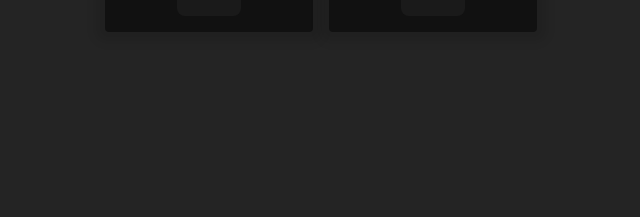
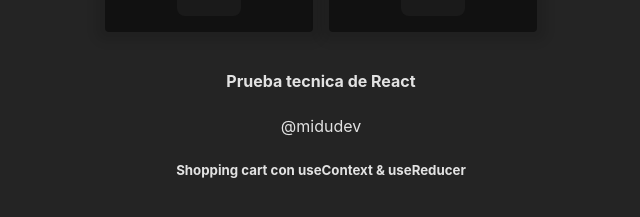
Before and after one commit to eub1/aprendiendo-react, a React (Vite) app in the folder projects/06-shopping-cart/: page / in a window 1280 px wide. Shown: the part 1445-1662 px from the top of the page, without its empty margins (319-959 px from the left). Before the commit the page ends 1525 px from the top, so only its background shows below. Built offline with nearby package versions, Linux system fonts and the light colour scheme.

Commit message:
create Footer component

```diff
--- a/projects/06-shopping-cart/src/App.jsx
+++ b/projects/06-shopping-cart/src/App.jsx
@@ -2,6 +2,7 @@
 import { Products } from './components/Products.jsx'
 import { useState } from 'react'
 import { Header } from './components/Header.jsx'
+import { Footer } from './components/Footer.jsx'
 
 function useFilters() {
   const [filters, setFilters] = useState({
@@ -23,18 +24,19 @@
       )
     })
   }
-  return { filterProducts, setFilters }
+  return { filters, filterProducts, setFilters }
 }
 
 function App() {
   const [products] = useState(initialProducts)
-  const { filterProducts, setFilters } = useFilters()
+  const { filters, filterProducts, setFilters } = useFilters()
   const filteredProducts = filterProducts(products)
 
   return (
     <>
       <Header changeFilters={setFilters} />
       <Products products={filteredProducts} />
+      <Footer filters={filters} />
     </>
   )
 }
--- /dev/null
+++ b/projects/06-shopping-cart/src/components/Footer.jsx
@@ -0,0 +1,9 @@
+export function Footer() {
+  return (
+    <footer className="footer">
+      <h4>Prueba tecnica de React</h4>
+      <span>@midudev</span>
+      <h5>Shopping cart con useContext & useReducer</h5>
+    </footer>
+  )
+}
```
